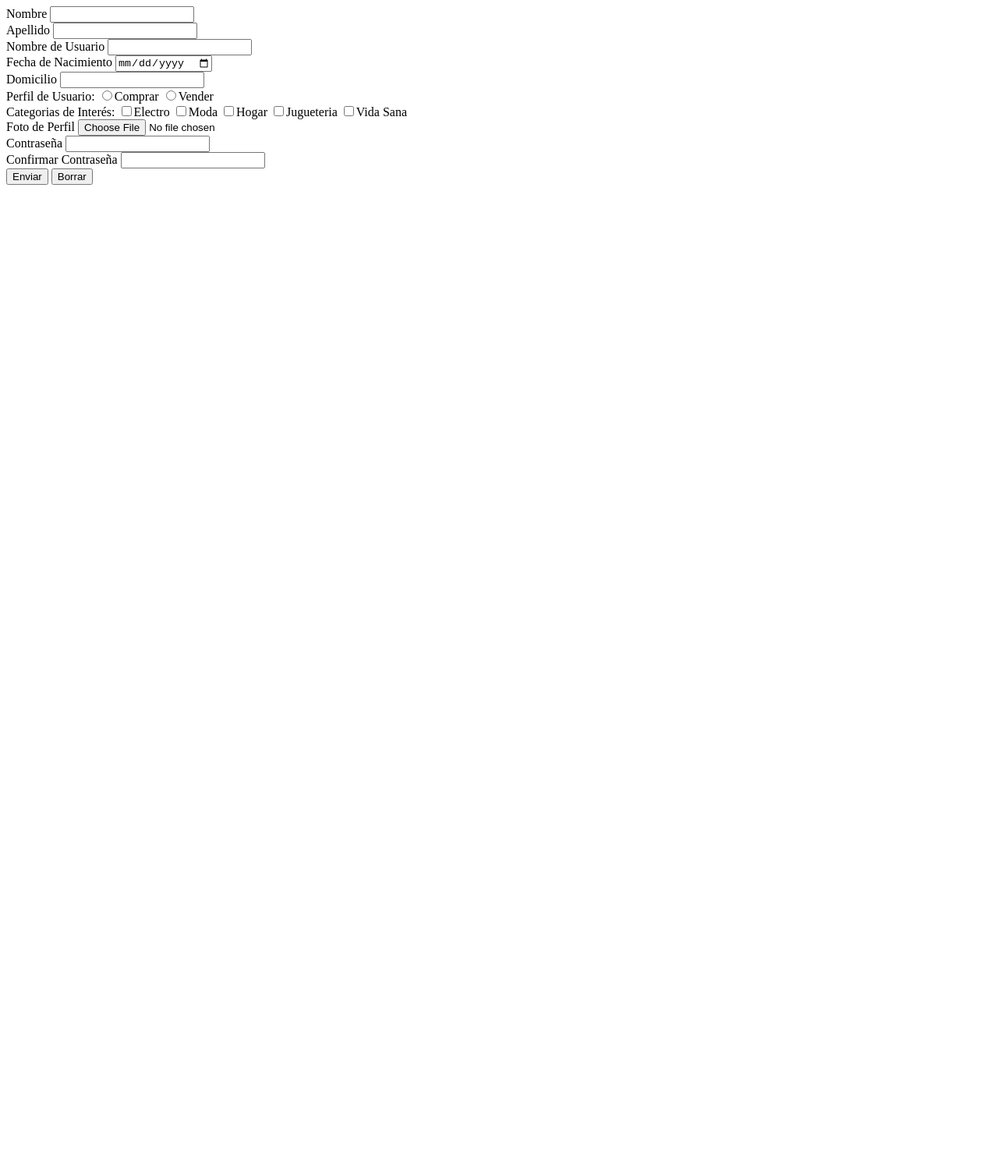
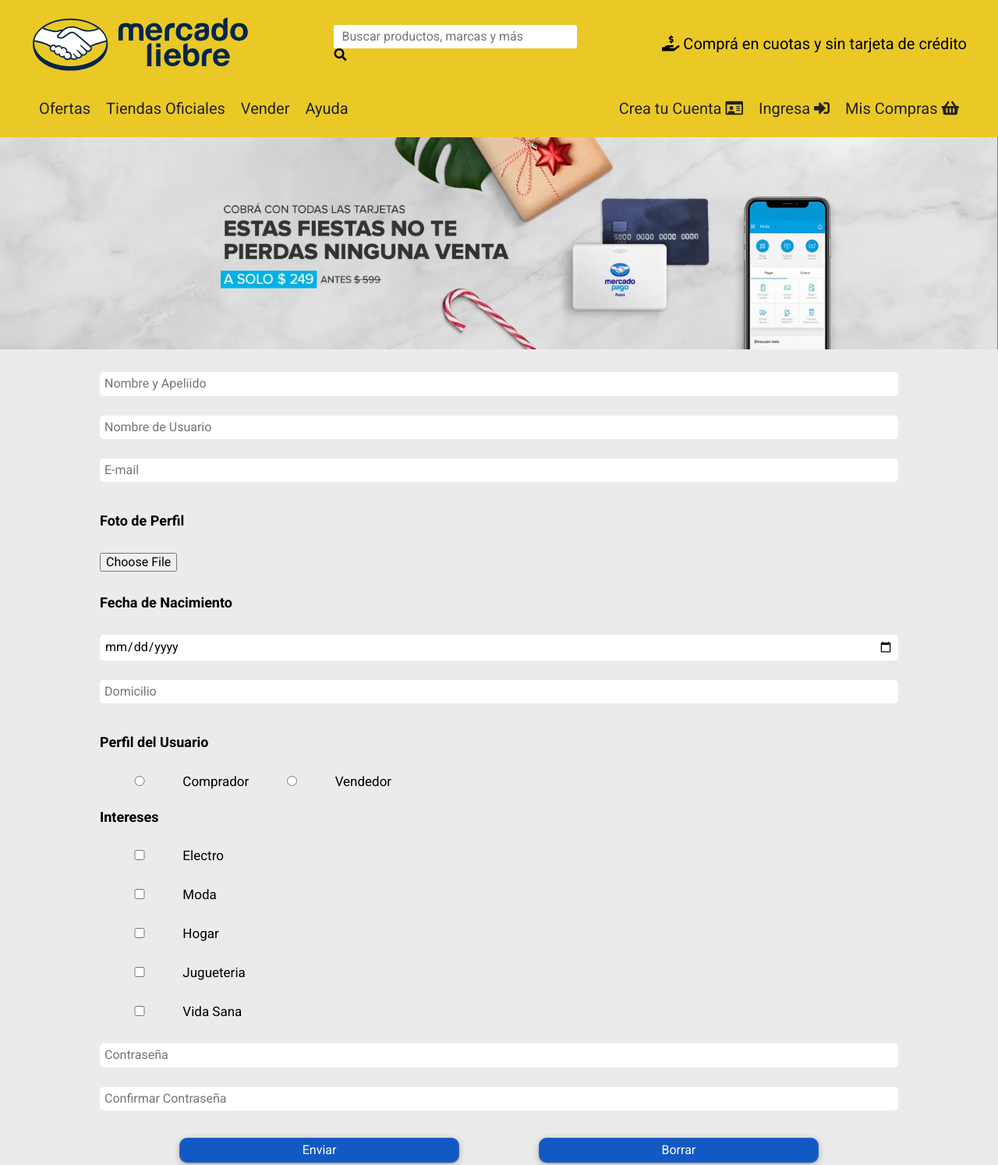
Before and after one commit to AgustinaOlmos/Mercado-Liebre, a website: page views/register.html in a window 1280 px wide. Shown: the top 1494 px of the page at 78% size. Before the commit the page ends 800 px from the top, so only its background shows below. Drawn offline with Linux system fonts and the light colour scheme.

Commit message:
Register: html y css

```diff
--- /dev/null
+++ b/public/css/register.css
@@ -0,0 +1,102 @@
+@import "home.css";
+
+#search-bar {
+    margin: 0;
+}
+form {
+  margin: auto;
+  width: 90vw;
+}
+.container-user {
+  margin-top: 25px;
+}
+input {
+  margin-bottom: 15px;
+  width: 100%;
+}
+input::placeholder {
+  font-size: 16px;
+}
+.input-fillIn {
+  border: none;
+  border-radius: 5px;
+  padding: 6px;
+  margin-bottom: 25px;
+}
+.photo {
+  color: transparent;
+  font-size: 16px;
+}
+input[type="file"] {
+  margin-top: 5px;
+}
+input[type="radio"],
+input[type="checkbox"] {
+  width: 15%;
+}
+.subtitle-form {
+  font-size: 17px;
+  font-weight: 700;
+  margin-bottom: 15px;
+  margin-top: 15px;
+}
+label {
+  font-size: 16px;
+}
+div.container-interests div {
+  margin-bottom: 20px;
+}
+
+.container-btn {
+  text-align: center;
+  margin-bottom: 30px;
+  margin-top: 10px;
+  display: flex;
+  justify-content: space-evenly;
+}
+.btn {
+  font-size: 15px;
+  padding: 7px 15px 7px 15px;
+  background-color: var(--celeste);
+  border: none;
+  box-shadow: rgba(0, 0, 0, 0.25) 0px 0.0625em 0.0625em,
+    rgba(0, 0, 0, 0.25) 0px 0.125em 0.5em,
+    rgba(255, 255, 255, 0.1) 0px 0px 0px 1px inset;
+  border-radius: 10px;
+  width: 35%;
+  color: white;
+  cursor: pointer;
+}
+
+.btn:hover{
+    background-color: skyblue;
+}
+
+/*---------------- MEDIA QUERIES ------------------*/
+/*** Tablet ***/
+@media (min-width: 768px) {
+    form{
+        width: 80vw;
+    }
+    .subtitle-form {
+        font-size: 18px;
+        margin-bottom: 30px;
+    }
+    label {
+        font-size: 17px;
+    }
+    input[type="file"] {
+        margin-top: 0;
+    }
+    input[type="radio"], input[type="checkbox"] {
+        width: 10%;
+    }
+    .btn {
+        font-size: 16px;
+    }
+}
+
+/*** Desktop ***/
+@media (min-width: 1200px) {
+
+}
--- a/views/register.html
+++ b/views/register.html
@@ -1,23 +1,24 @@
 <!DOCTYPE html>
 <html lang="en">
+
 <head>
   <meta charset="UTF-8" />
   <meta http-equiv="X-UA-Compatible" content="IE=edge" />
   <meta name="viewport" content="width=device-width, initial-scale=1.0" />
-    <title>Registro</title>
+  <title>Registrarse</title>
+  <link href="https://fonts.googleapis.com/css2?family=Roboto:wght@300;400;700&display=swap" rel="stylesheet" />
+  <link href="https://cdnjs.cloudflare.com/ajax/libs/font-awesome/5.15.3/css/all.min.css" rel="stylesheet" />
+  <link rel="stylesheet" href="/css/normalize.css" />
+  <link rel="stylesheet" href="/css/register.css" />
 </head>
+
 <body>
   <!-- -------- HEADER -------- -->
-    <!--     <header class="main-header">
+  <header class="main-header">
     <div class="container-top-header">
       <img src="/images/logo-mercado-liebre.svg" alt="logo" class="logo" />
       <div class="container-search">
-          <input
-            type="search"
-            name="search-bar"
-            id="search-bar"
-            placeholder="Buscar productos, marcas y más"
-          />
+        <input type="search" name="search-bar" id="search-bar" placeholder="Buscar productos, marcas y más" />
         <i class="fas fa-search"></i>
       </div>
       <h2 class="subtitle-header">
@@ -42,80 +43,91 @@
           <a href="/register">Crea tu Cuenta<i class="far fa-id-card"></i></a>
         </li>
         <li>
-            <a href="#">Ingresa<i class="fas fa-sign-in-alt"></i></a>
+          <a href="/login">Ingresa<i class="fas fa-sign-in-alt"></i></a>
         </li>
         <li>
           <a href="#">Mis Compras<i class="fas fa-shopping-basket"></i></a>
         </li>
       </ul>
     </nav>
-    </header> -->
+  </header>
+  <!-- -------- BANNER -------- -->
+  <div id="container-banner">
+    <img src="/images/img-home-banner.jpg" alt="banner" />
+  </div>
 
-    <!-- -------- FORMULARIO -------- -->
-    <form action="/crear-cuenta" method="POST">
+  <!-- -------- FORMULARIO DE REGISTRO -------- -->
+  <main class="register">
+    <form action="/registro" method="POST">
+      <div class="container-user">
+        <input class="input-fillIn" type="text" name="fullname" placeholder="Nombre y Apeliido" required />
+        <input class="input-fillIn" type="text" name="username" placeholder="Nombre de Usuario" required />
+        <input class="input-fillIn" type="email" name="email" placeholder="E-mail" required />
+      </div>
+
       <div>
-        <label for="name">Nombre</label>
-        <input type="text" name="name" id="name" />
+        <h2 class="subtitle-form">Foto de Perfil</h2>
+        <input class="photo" type="file" name="avatar" accept=".jpg,.png" />
+      </div>
+
+      <div>
+        <h2 class="subtitle-form">Fecha de Nacimiento</h2>
+        <input class="input-fillIn" type="date" name="birth" id="birth" required />
+      </div>
+
+      <input class="input-fillIn" type="text" name="adress" placeholder="Domicilio" />
+
+      <div class="container-profile">
+        <h2 class="subtitle-form">Perfil del Usuario</h2>
+        <input type="radio" name="profile" value="buy" id="buy" />
+        <label for="buy">Comprador</label>
+        <input type="radio" name="profile" value="sell" id="sell" />
+        <label for="sell">Vendedor</label>
+      </div>
+
+      <div class="container-interests">
+        <h2 class="subtitle-form">Intereses</h2>
+        <div>
+          <input type="checkbox" name="interest" value="electro" id="electro" />
+          <label for="electro">Electro</label>
         </div>
         <div>
-        <label for="lastname">Apellido</label>
-        <input type="text" name="lastname" id="lastname" />
+          <input type="checkbox" name="interest" value="fashion" id="fashion" />
+          <label for="fashion">Moda</label>
         </div>
         <div>
-        <label for="username">Nombre de Usuario</label>
-        <input type="text" name="username" id="username" />
+          <input type="checkbox" name="interest" value="home" id="home" />
+          <label for="home">Hogar</label>
         </div>
         <div>
-        <label for="dateBirth">Fecha de Nacimiento</label>
-        <input type="date" name="dateBirth" id="dateBirth" />
+          <input type="checkbox" name="interest" value="toys" id="toys" />
+          <label for="toys">Jugueteria</label>
         </div>
         <div>
-        <label for="adress">Domicilio</label>
-        <input type="text" name="adress" id="adress" />
+          <input type="checkbox" name="interest" value="healthy-life" id="healthy-life" />
+          <label for="healthy-life">Vida Sana</label>
         </div>
-      <div>
-        <label>Perfil de Usuario:</label>
-        <input type="radio" name="perfil" value="comprar" />Comprar
-        <input type="radio" name="perfil" value="vender" />Vender
       </div>
-      <div>
-        <label>Categorias de Interés:</label>
-        <input type="checkbox" name="hobbies" value="electro" />Electro
-        <input type="checkbox" name="hobbies" value="fashion" />Moda
-        <input type="checkbox" name="hobbies" value="home" />Hogar
-        <input type="checkbox" name="hobbies" value="toys" />Jugueteria
-        <input type="checkbox" name="hobbies" value="healthy-life" />Vida Sana
+
+      <div class="container-password">
+        <input class="input-fillIn" type="password" name="password" placeholder="Contraseña" minlength="6" maxlength="8"
+          required />
+        <input class="input-fillIn" type="password" name="password-2" placeholder="Confirmar Contraseña" minlength="6"
+          maxlength="8" required />
       </div>
-      <label for="avatar">Foto de Perfil</label>
-      <input type="file" name="avatar" accept=".jpg,.png" />
-      <div>
-        <label for="password">Contraseña</label>
-        <input
-          type="password"
-          name="password"
-          id="password"
-          minlength="6"
-          maxlength="8"
-        />
+
+      <div class="container-btn">
+        <!-- ■ Botón de enviar que nos lleve a la página principal -->
+        <button class="btn" type="submit">Enviar</button>
+        <!-- ■ Botón de borrar todos los datos del formulario -->
+        <button class="btn" type="reset">Borrar</button>
       </div>
-      <div>
-        <label for="password-2">Confirmar Contraseña</label>
-        <input
-          type="password"
-          name="password-2"
-          id="password-2"
-          minlength="6"
-          maxlength="8"
-        />
-      </div>
-      <!-- ■ Botón de enviar que nos lleve a la página principal -->
-      <button type="submit">Enviar</button>
-      <!-- ■ Botón de borrar todos los datos del formulario -->
-      <button type="reset">Borrar</button>
+
     </form>
+  </main>
 
   <!-- -------- FOOTER -------- -->
-    <!--     <footer>
+  <footer>
     <section class="container-footer">
       <div class="item-footer">
         <i class="fas fa-credit-card"></i>
@@ -145,6 +157,7 @@
     <div class="copy-footer">
       <p>Copyright © 1999-2020 MercadoLiebre S.R.L.</p>
     </div>
-    </footer> -->
+  </footer>
 </body>
+
 </html>
```
Lines whose indentation alone changed are shown as unchanged.
